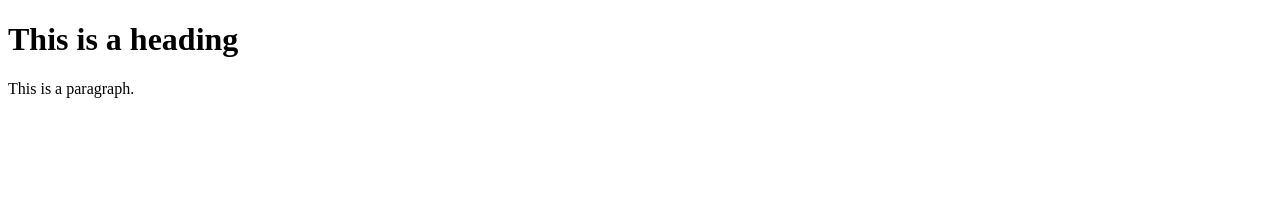
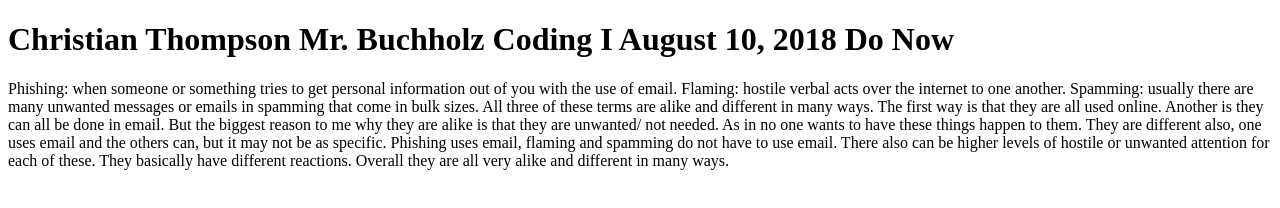
Before and after one commit to ch19b/christianthompson, a plain HTML site: page index.html in a window 1280 px wide. Drawn offline with Linux system fonts and the light colour scheme.

Commit message:
cooldripdriplollol

```diff
--- a/index.html
+++ b/index.html
@@ -1,12 +1,24 @@
 <!DOCTYPE html>
 <html>
 <head>
-<title>HTML Tutorial</title>
+<title>Christian</title>
 </head>
 <body>
 
-<h1>This is a heading</h1>
-<p>This is a paragraph.</p>
+<h1>Christian Thompson
+Mr. Buchholz
+Coding I
+August 10, 2018
+Do Now
+</h1>
+<p>Phishing: when someone or something tries to get personal information out of you with the use of email.
+
+Flaming: hostile verbal acts over the internet to one another.
+
+Spamming: usually there are many unwanted messages or emails in spamming that come in bulk sizes.
+
+All three of these terms are alike and different in many ways. The first way is that they are all used online. Another is they can all be done in email. But the biggest reason to me why they are alike is that they are unwanted/ not needed. As in no one wants to have these things happen to them. They are different also, one uses email and the others can, but it may not be as specific. Phishing uses email, flaming and spamming do not have to use email. There also can be higher levels of hostile or unwanted attention for each of these. They basically have different reactions. Overall they are all very alike and different in many ways.
+</p>
 
 </body>
 </html>
```
